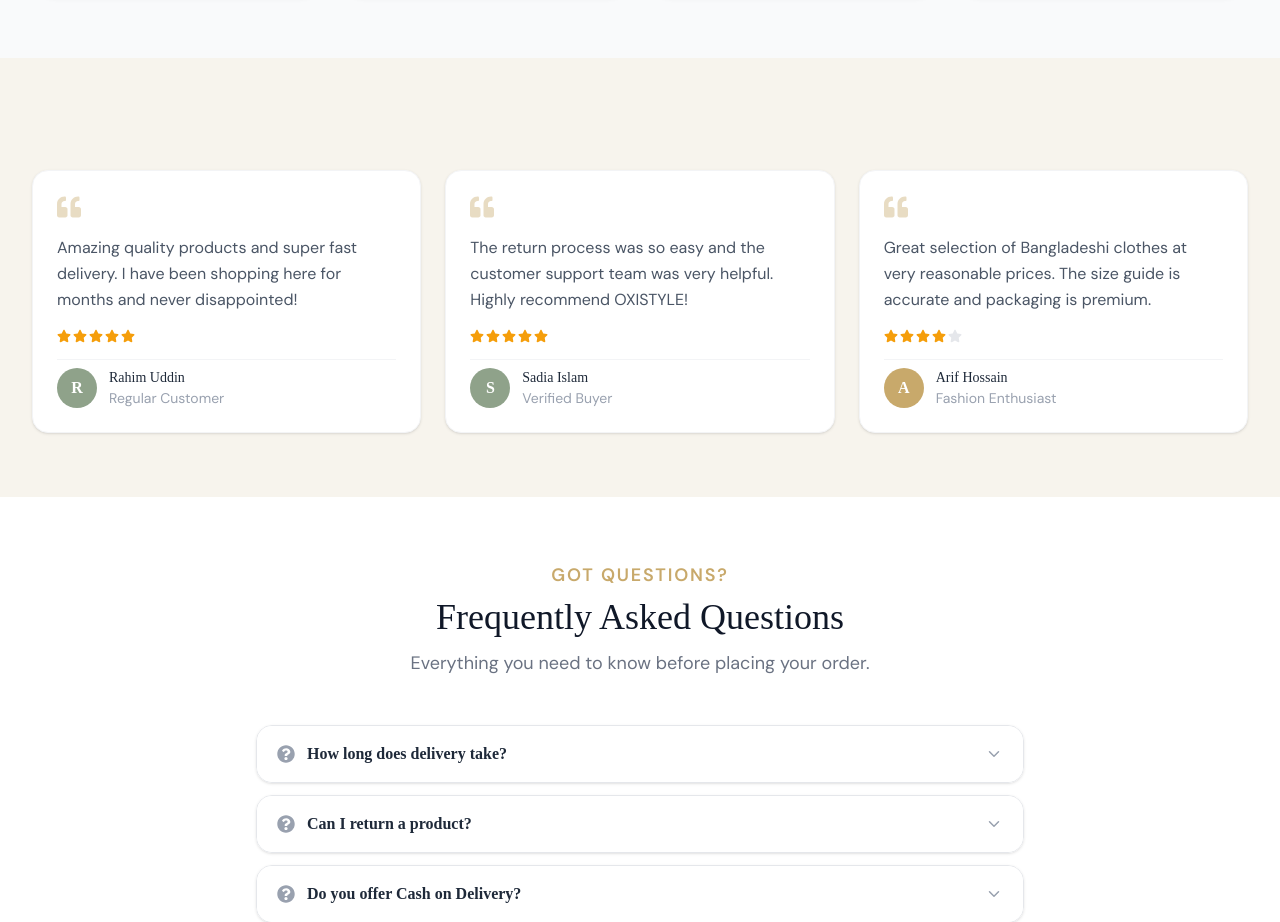
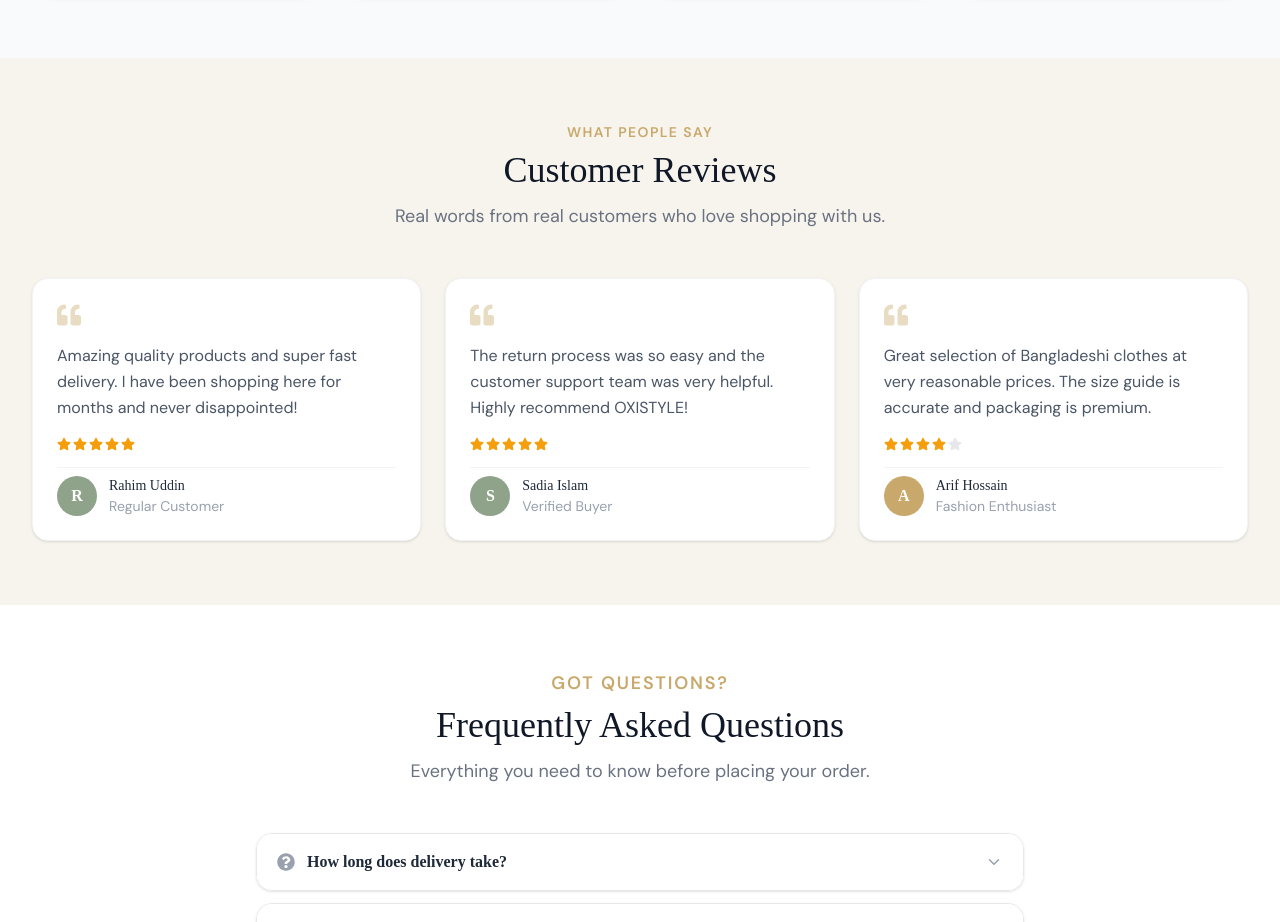
Before and after one commit to hakimcolor/Fashion-Store-Using-Local-Storage-, a React (Vite) app: page / in a window 1280 px wide. Shown: the part 4440-5362 px from the top of the page. Built offline with nearby package versions, Linux system fonts and the light colour scheme; a web font is replaced by a local one.

Commit message:
in coustomerReviews page update

```diff
--- a/src/Components/CustomerReviews.jsx
+++ b/src/Components/CustomerReviews.jsx
@@ -45,7 +45,7 @@ const CustomerReviews = () => {
     <section className="py-16 bg-[#F7F4ED] dark:bg-[#2d3d35]">
       <div className="max-w-[95%] mx-auto">
         <div className="text-center mb-12" data-aos="fade-up">
-          {/* <p className="dmsans text-sm font-semibold uppercase tracking-widest mb-2 text-[#C8A96B]">
+          <p className="dmsans text-sm font-semibold uppercase tracking-widest mb-2 text-[#C8A96B]">
             {tr('review_label', lang)}
           </p>
           <h2 className="arbutus-slab text-4xl text-gray-900 dark:text-white">
@@ -53,7 +53,7 @@ const CustomerReviews = () => {
           </h2>
           <p className="dmsans text-lg text-gray-500 dark:text-gray-400 mt-3 max-w-xl mx-auto">
             {tr('review_sub', lang)}
-          </p> */}
+          </p>
         </div>
         <div className="grid grid-cols-1 md:grid-cols-3 gap-6">
           {reviews.map((r, i) => (
```
